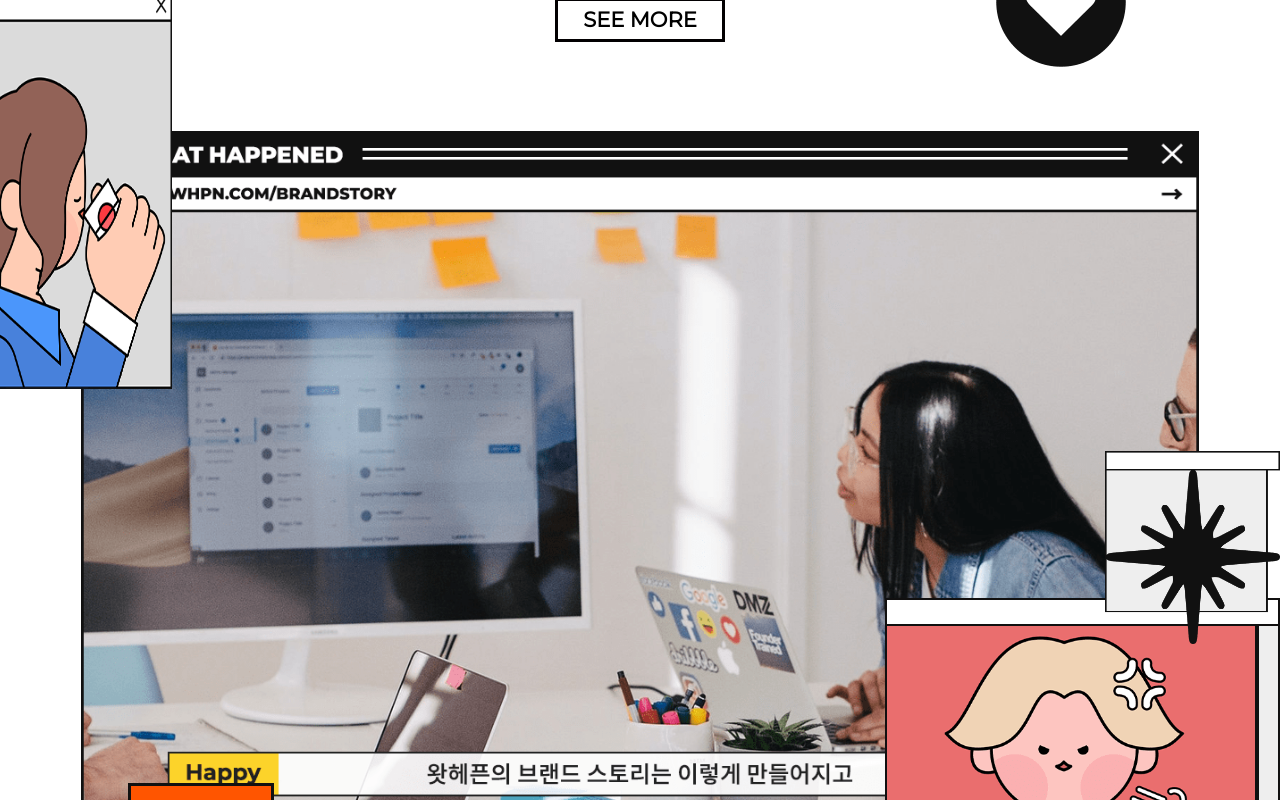
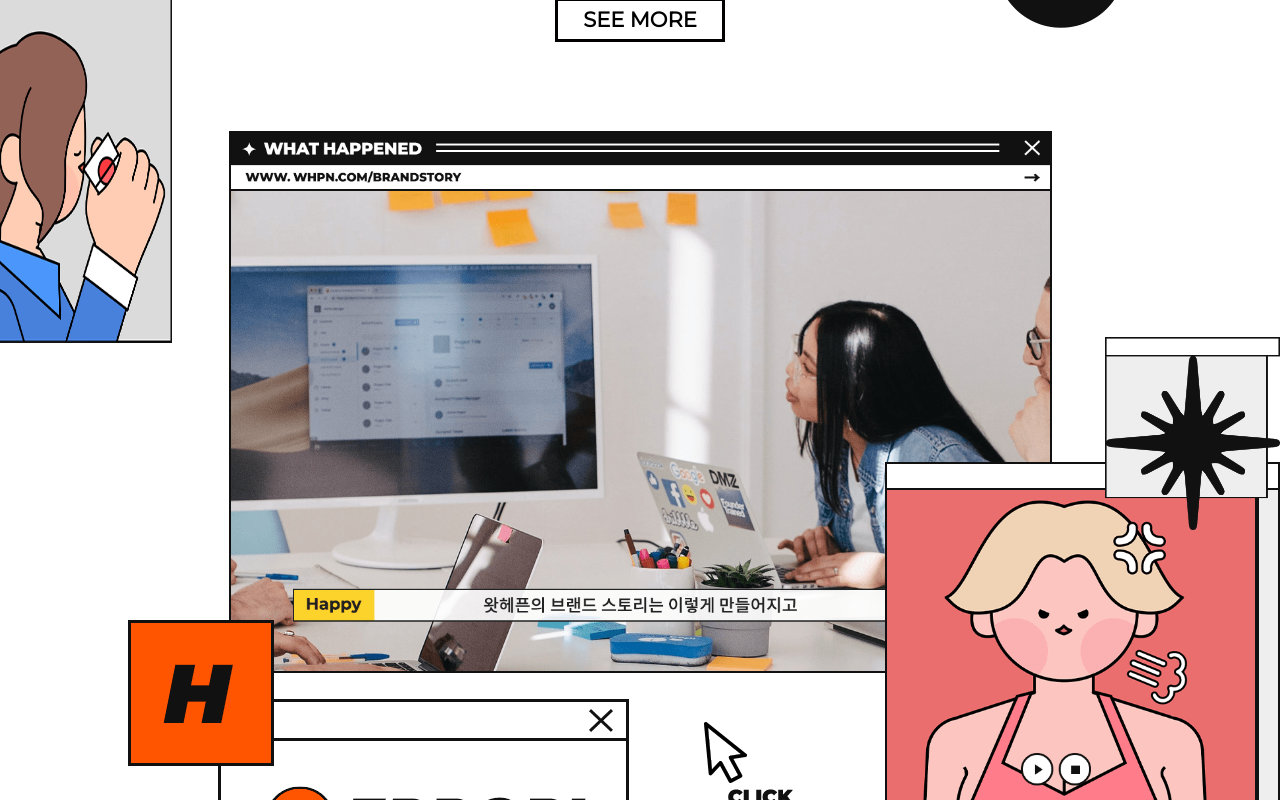
Before and after one commit to pn09021997/what-happend, a React (Create React App) app: page / in a window 1280 px wide. Shown: the part 6660-7460 px from the top of the page. Built offline with nearby package versions, Linux system fonts and the light colour scheme.

Commit message:
updated advertisement

```diff
--- a/src/components/Advertisement/Advertisement.css
+++ b/src/components/Advertisement/Advertisement.css
@@ -99,6 +99,7 @@ hr {
 
 .advertisement__content-main-img {
   max-height: 735px;
+  max-width: 823px !important;
   z-index: 99;
 }
 
--- a/src/components/Advertisement/Advertisement.scss
+++ b/src/components/Advertisement/Advertisement.scss
@@ -102,6 +102,7 @@
     &__content {
         &-main-img {
             max-height: 735px;
+            max-width: 823px !important;
             z-index: 99;
         }
     }
```
Also changed, not shown: 1 other file (tests, documents, lock files or other folders).
